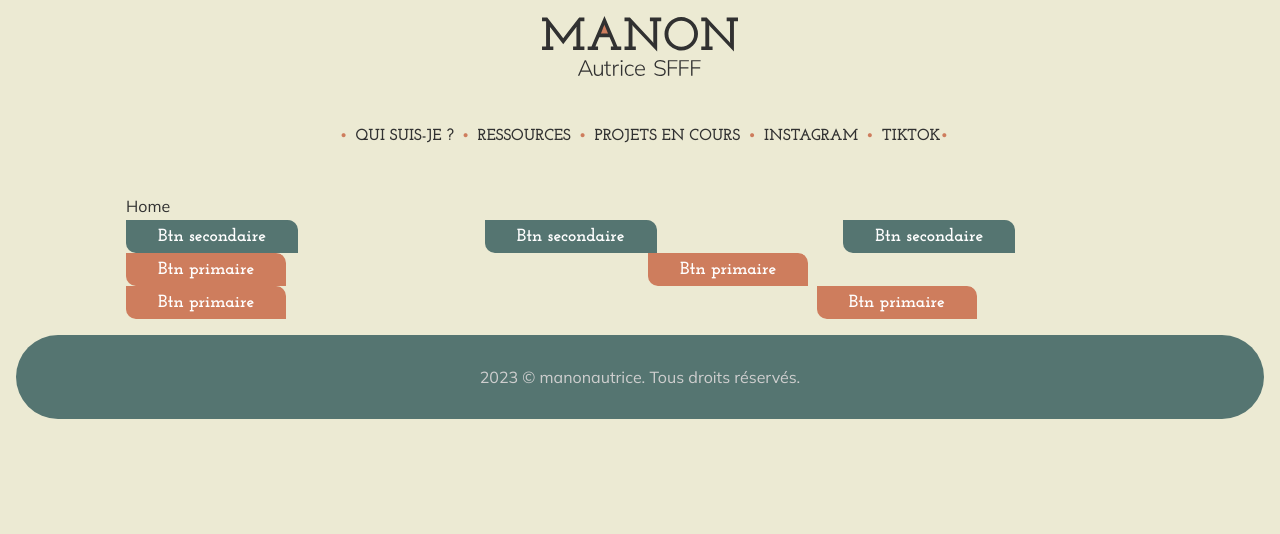
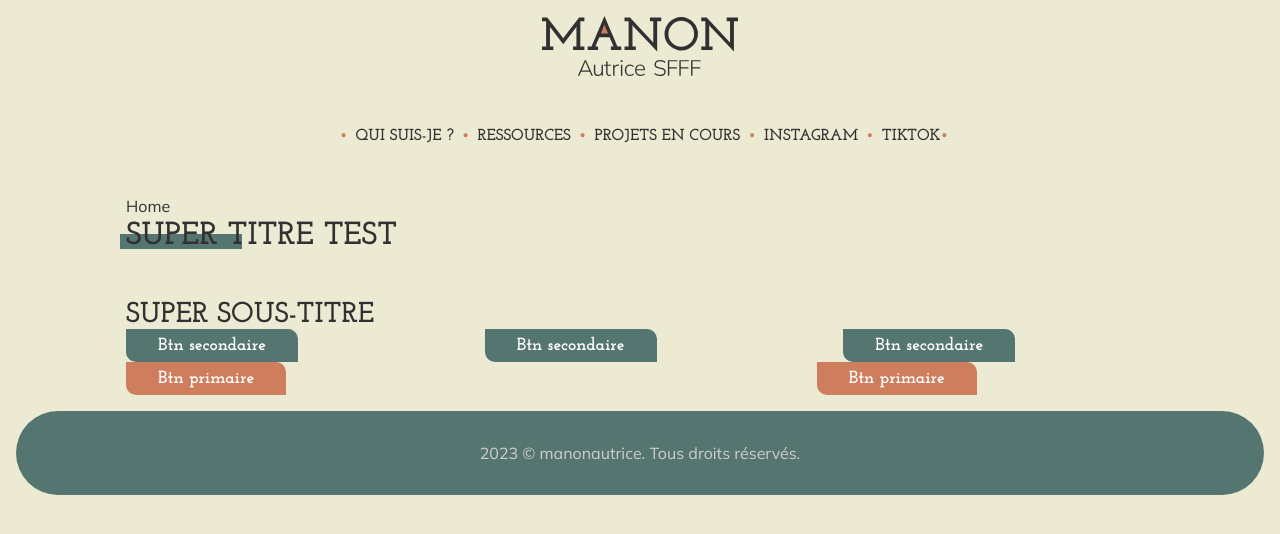
Before and after one commit to manonBr/manonautrice, a React (Vite) app in the folder client/: page / in a window 1280 px wide. Shown: the top 534 px of the page. Built offline with nearby package versions, Linux system fonts and the light colour scheme.

Commit message:
:feature: Add Headings components

```diff
--- a/client/src/App.jsx
+++ b/client/src/App.jsx
@@ -8,6 +8,7 @@ import Footer from "./components/Footer/Footer"
 import "./App.scss"
 import Button from "./features/forms/button.features"
 import {Columns, Column} from "./layouts/Columns.layouts"
+import { Heading, Subheading } from "./features/elements/Headings.features"
 
 
 export default function App() {
@@ -22,7 +23,8 @@ export default function App() {
       </Routes>
 
 
-
+        <Heading tag="h1" level="secondary">Super titre test</Heading>
+        <Subheading>Super sous-titre</Subheading>
       <Columns number="three">
         <Column>
           <Button type="secondary" link="#">Btn secondaire</Button>
@@ -32,14 +34,6 @@ export default function App() {
         </Column>
         <Column>
           <Button type="secondary" link="#">Btn secondaire</Button>
-        </Column>
-      </Columns>
-      <Columns number="two">
-        <Column>
-          <Button type="primary" link="#">Btn primaire</Button>
-        </Column>
-        <Column>
-          <Button type="primary" link="#">Btn primaire</Button>
         </Column>
       </Columns>
       <Columns number="two" layout="leftBigger">
--- a/client/src/App.scss
+++ b/client/src/App.scss
@@ -22,16 +22,6 @@ body {
   font-family: $body;
   margin: 0;
   overflow: hidden;
-}
-h1,
-h2,
-h3,
-h4,
-h5,
-h6 {
-    font-family: $title;
-    font-weight: bold;
-    text-transform: uppercase;
 }
 
 img {
@@ -119,55 +109,6 @@ section:not(:first-of-type) {
     transform: translateX(0px);
     transform: translateY(0px);
     transition: 2s cubic-bezier(0.215, 0.610, 0.355, 1);
-  }
-}
-
-// ELEMENTS
-
-.title {
-  position: relative;
-  display: inline-block;
-  font-size: 2rem;
-  margin-bottom: 3rem;
-  z-index: 0;
-  &::before {
-    content: '';
-    position: absolute;
-    bottom: 0.2rem;
-    left: -0.4rem;
-    width: 45%;
-    height: 15px;
-    z-index: -1;
-  }
-  &--primary {
-    &::before {
-      background-color: var(--colorPrimary);
-    }
-  }
-  &--secondary {
-    &::before {
-      background-color: var(--colorSecondary);
-    }
-  }
-}
-
-.subttl {
-  position: relative;
-  font-size: 1.8rem;
-  &::before {
-    content: '';
-    position: absolute;
-    top: 0.7rem;
-    left: -20px;
-    width: 15px;
-    height: 15px;
-    z-index: -1;
-    transform: rotate(45deg);
-  }
-  &--secondary {
-    &::before {
-      background-color: var(--colorSecondary);
-    }
   }
 }
 
--- /dev/null
+++ b/client/src/features/elements/Headings.features.jsx
@@ -0,0 +1,17 @@
+import React from "react"
+import "./Headings.features.scss"
+
+const Heading = ({level, children}) => {
+
+    return (
+        <h1 className={`title title--${level}`}>{children}</h1>
+    )
+}
+
+const Subheading = ({children}) => {
+    return (
+        <h2 className="subttl">{children}</h2>
+    )
+}
+
+export {Heading, Subheading}
--- /dev/null
+++ b/client/src/features/elements/Headings.features.scss
@@ -0,0 +1,70 @@
+@import '../../config.scss';
+
+h1,
+h2,
+h3,
+h4,
+h5,
+h6 {
+    font-family: $title;
+    font-weight: bold;
+    text-transform: uppercase;
+}
+
+.title {
+    position: relative;
+    display: inline-block;
+    font-size: 2rem;
+    margin-bottom: 3rem;
+    z-index: 0;
+    &::before {
+      content: '';
+      position: absolute;
+      bottom: 0.2rem;
+      left: -0.4rem;
+      width: 45%;
+      height: 15px;
+      z-index: -1;
+    }
+    &--primary {
+      &::before {
+        background-color: var(--colorPrimary);
+      }
+    }
+    &--secondary {
+      &::before {
+        background-color: var(--colorSecondary);
+      }
+    }
+  }
+
+  .subttl {
+    position: relative;
+    font-size: 1.8rem;
+    &::before {
+      content: '';
+      position: absolute;
+      top: 0.7rem;
+      left: -20px;
+      width: 15px;
+      height: 15px;
+      z-index: -1;
+      transform: rotate(45deg);
+    }
+    &--secondary {
+      &::before {
+        background-color: var(--colorSecondary);
+      }
+    }
+  }
+
+  /*
+ * MIN-WIDTH : 768px
+ */
+@media (min-width:$medium) {
+
+    .title {
+        font-size: 2rem;
+    }
+
+}
--- a/client/src/responsive.scss
+++ b/client/src/responsive.scss
@@ -51,11 +51,6 @@
         transition: 1s;
     }
 
-    // ELEMENTS
-
-    .title {
-        font-size: 2rem;
-    }
     // #cursor {
     //     width: 20px;
     //     height: 20px;
```
Also changed, not shown: client/src/features/elements/subtitle.features.jsx (deleted), client/src/features/elements/title.features.jsx (deleted).
